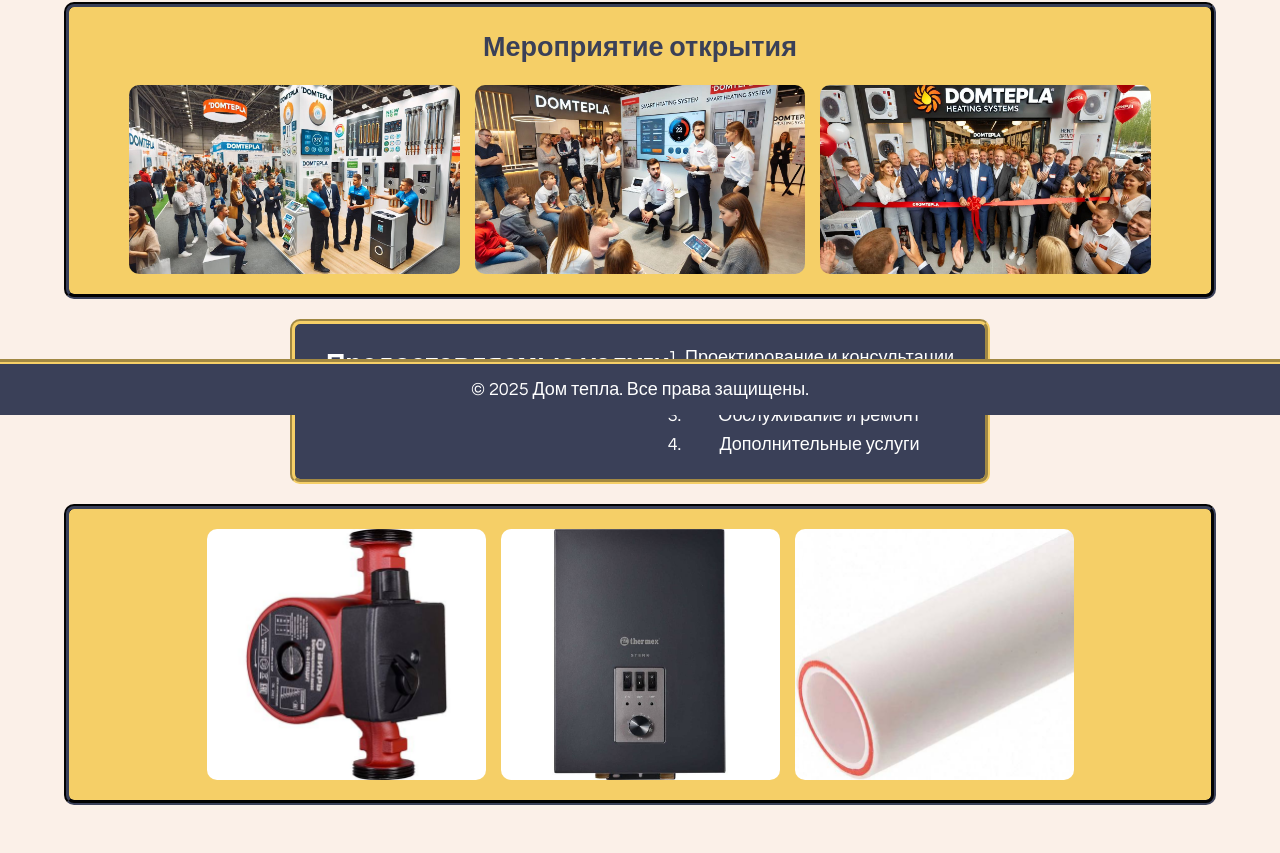
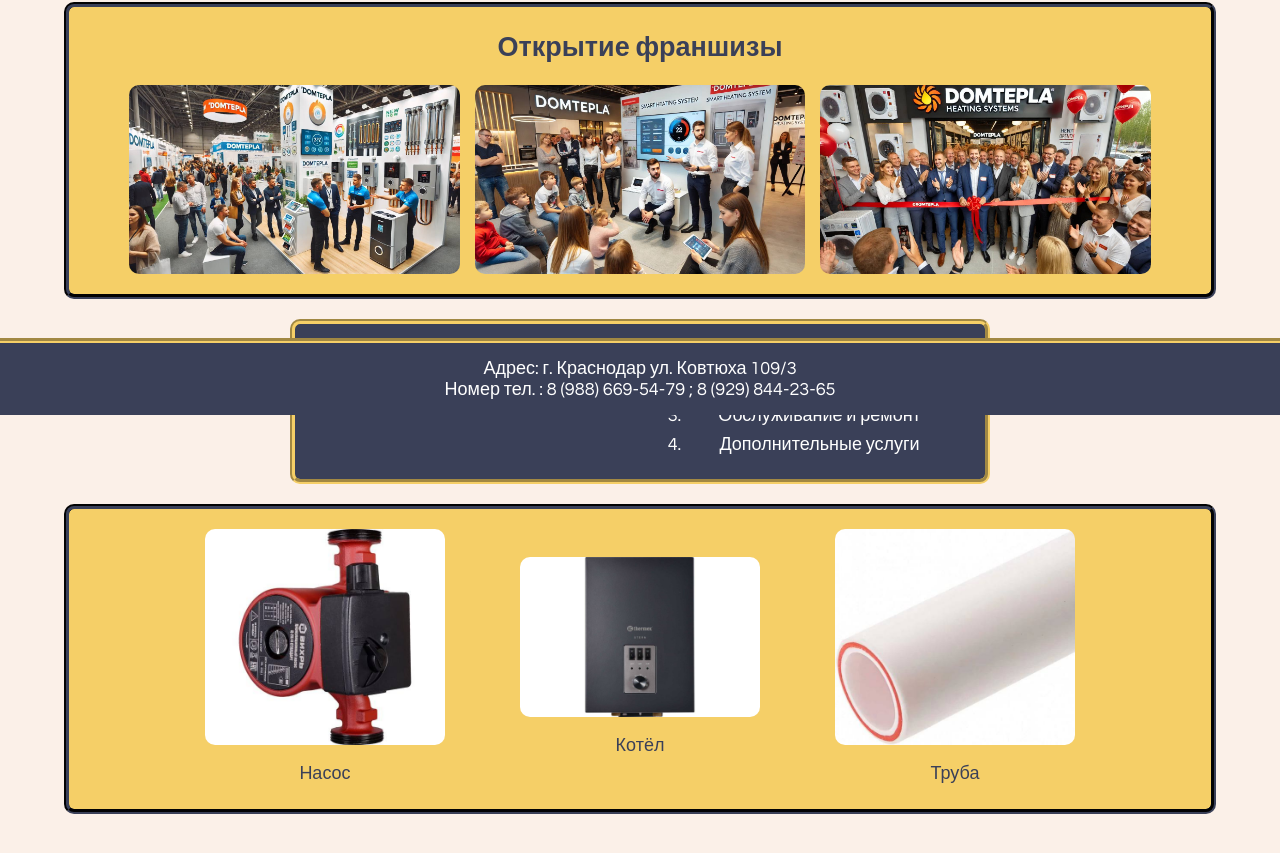
Before and after one commit to domtepla/domtepla.github.io, a plain HTML site: page index.html in a window 1280 px wide. Shown: the part 385-1238 px from the top of the page. Drawn offline with Linux system fonts and the light colour scheme; a web font is replaced by a local one.

Commit message:
Add files via upload

```diff
--- a/index.html
+++ b/index.html
@@ -26,13 +26,13 @@
         </div>
     </div>
 
-    <div class="section image">
+    <div class="section with-images">
         <div class="content">
-            <h2>Мероприятие открытия</h2>
+            <h2>Открытие франшизы</h2>
             <div>
-                <img src="images/open1.jpg" alt="image">
-                <img src="images/open2.jpg" alt="image">
-                <img src="images/open3.jpg" alt="image">
+                <img src="images/open1.jpg" alt="img1" class="custom-image">
+                <img src="images/open2.jpg" alt="img2" class="custom-image">
+                <img src="images/open3.jpg" alt="img3" class="custom-image">
             </div>
         </div>
     </div>
@@ -49,17 +49,29 @@
         </div>
     </div>
 
-    <div class="section image square">
+    <div class="section with-images">
         <div class="content">
             <div>
-                <img src="images/pump.jpg" alt="pump">
-                <img src="images/boiler.jpg" alt="boiler">
-                <img src="images/pipes.jpg" alt="pipes">
+                <div class="div-with-img">
+                    <img src="images/pump.jpg" alt="pump" class="img-with-title">
+                    Насос
+                </div>
+                <div class="div-with-img">
+                    <img src="images/boiler.jpg" alt="boiler" class="img-with-title">
+                    Котёл
+                </div>
+                <div class="div-with-img">
+                    <img src="images/pipes.jpg" alt="pipes" class="img-with-title">
+                    Труба
+                </div>
             </div>
         </div>
     </div>
 </div>
 
-<footer>© 2025 Дом тепла. Все права защищены.</footer>
+<footer>Адрес: г. Краснодар ул. Ковтюха 109/3
+    <br>
+    Номер тел. : 8 (988) 669-54-79 ; 8 (929) 844-23-65
+</footer>
 </body>
 </html>
--- a/style.css
+++ b/style.css
@@ -1,4 +1,4 @@
-/*@import url('https://fonts.googleapis.com/css2?family=Century+Gothic:wght@400;700&display=swap');*/
+@import url('https://fonts.googleapis.com/css2?family=Century+Gothic:wght@400;700&display=swap');
 
 * {
     margin: 0;
@@ -55,7 +55,7 @@ header .logo img {
     width: auto;
     margin-top: 80px;
     flex: 1;
-    padding-bottom: 60px; /* Добавляем пространство, равное высоте футера */
+    padding-bottom: 80px; /* Добавляем пространство, равное высоте футера */
 }
 
 .section {
@@ -88,7 +88,7 @@ header .logo img {
     line-height: 1.6;
 }
 
-.section.image {
+.section.with-images {
     max-width: 90%;
 }
 
@@ -102,7 +102,7 @@ header .logo img {
     margin: auto; /* Центрируем контейнер */
 }
 
-.section .content img {
+img.custom-image {
     width: 30%;
     height: auto;
     max-width: 500px;
@@ -110,9 +110,17 @@ header .logo img {
     object-fit: cover;
 }
 
-.section.square .content  img {
-    width: 30%;
+img.img-with-title {
+    width: 80%;
+    height: auto;
     max-width: 300px;
+    border-radius: 10px;
+    object-fit: cover;
+}
+
+.div-with-img {
+    flex-direction: column;
+    align-items: center;
 }
 
 footer {
```
